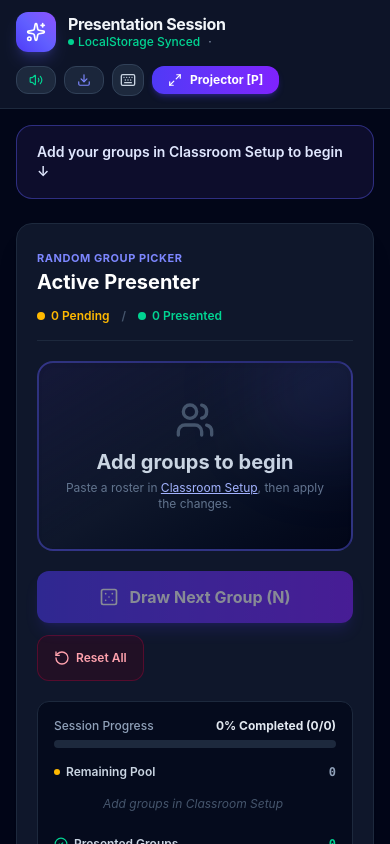
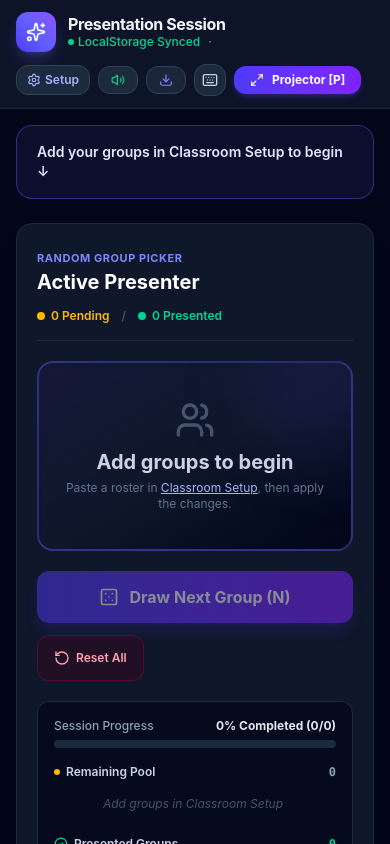
Before and after one commit to kochiuyu/Presentation, a React (Vite) app: page / in a window 390 px wide. Shown: the top 844 px of the page. Built offline with nearby package versions, Linux system fonts and the light colour scheme.

Commit message:
Show setup shortcut on mobile

```diff
--- a/src/components/Header.tsx
+++ b/src/components/Header.tsx
@@ -1,5 +1,5 @@
 import React from 'react';
-import { Volume2, VolumeX, Maximize2, Keyboard, Download, Music, Sparkles } from 'lucide-react';
+import { Volume2, VolumeX, Maximize2, Keyboard, Download, Music, Sparkles, Settings } from 'lucide-react';
 import { playChime } from '../utils/audio';
 import { generateStandaloneHtml } from '../utils/exportHtml';
 
@@ -69,6 +69,14 @@ export const Header: React.FC<HeaderProps> = ({
 
         {/* Action Controls */}
         <div className="flex items-center gap-2">
+          <a
+            href="#setup-section"
+            aria-label="Classroom Setup"
+            className="sm:hidden flex items-center gap-1 rounded-xl border border-slate-700 bg-slate-800 px-2.5 py-1.5 text-xs font-semibold text-indigo-300 hover:border-indigo-500 focus:outline-none focus:ring-2 focus:ring-indigo-400"
+          >
+            <Settings className="h-3.5 w-3.5" />
+            Setup
+          </a>
           {/* Sound Mute Toggle */}
           <button
             onClick={onToggleSound}
```
